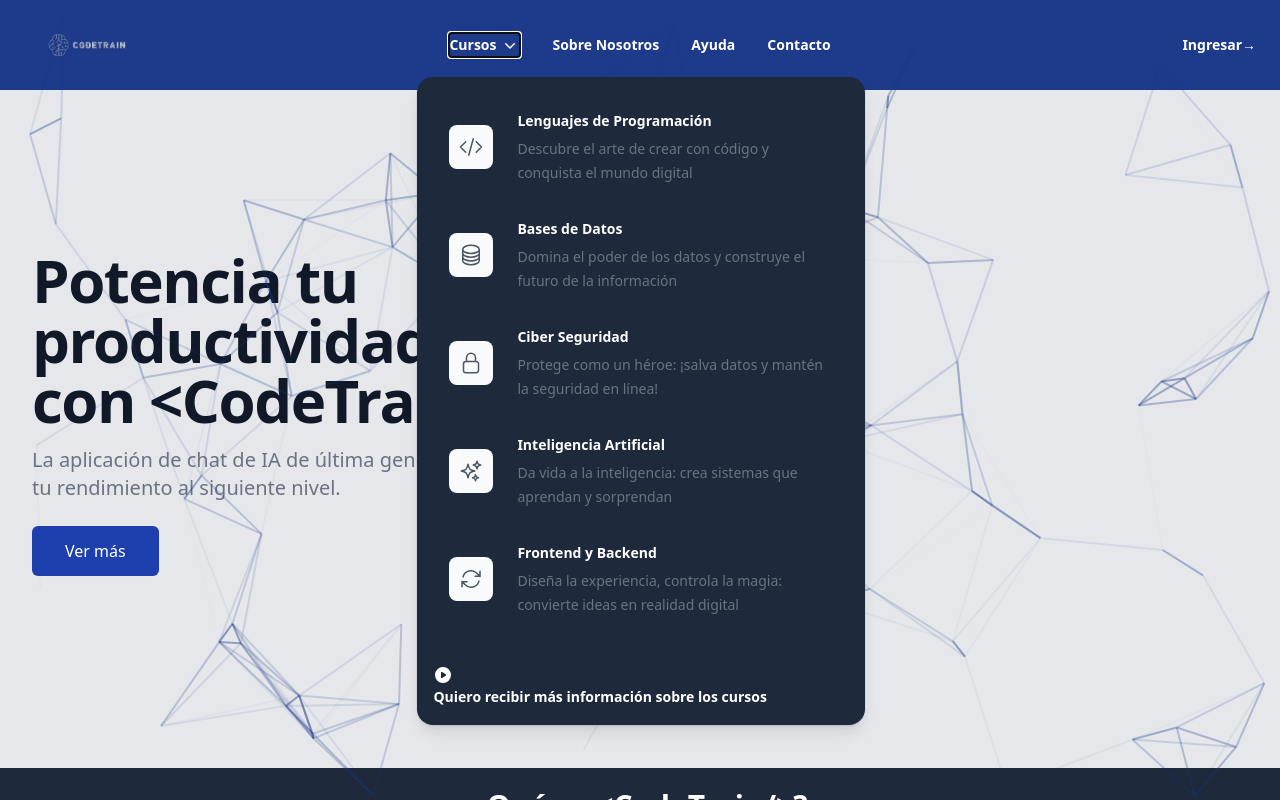
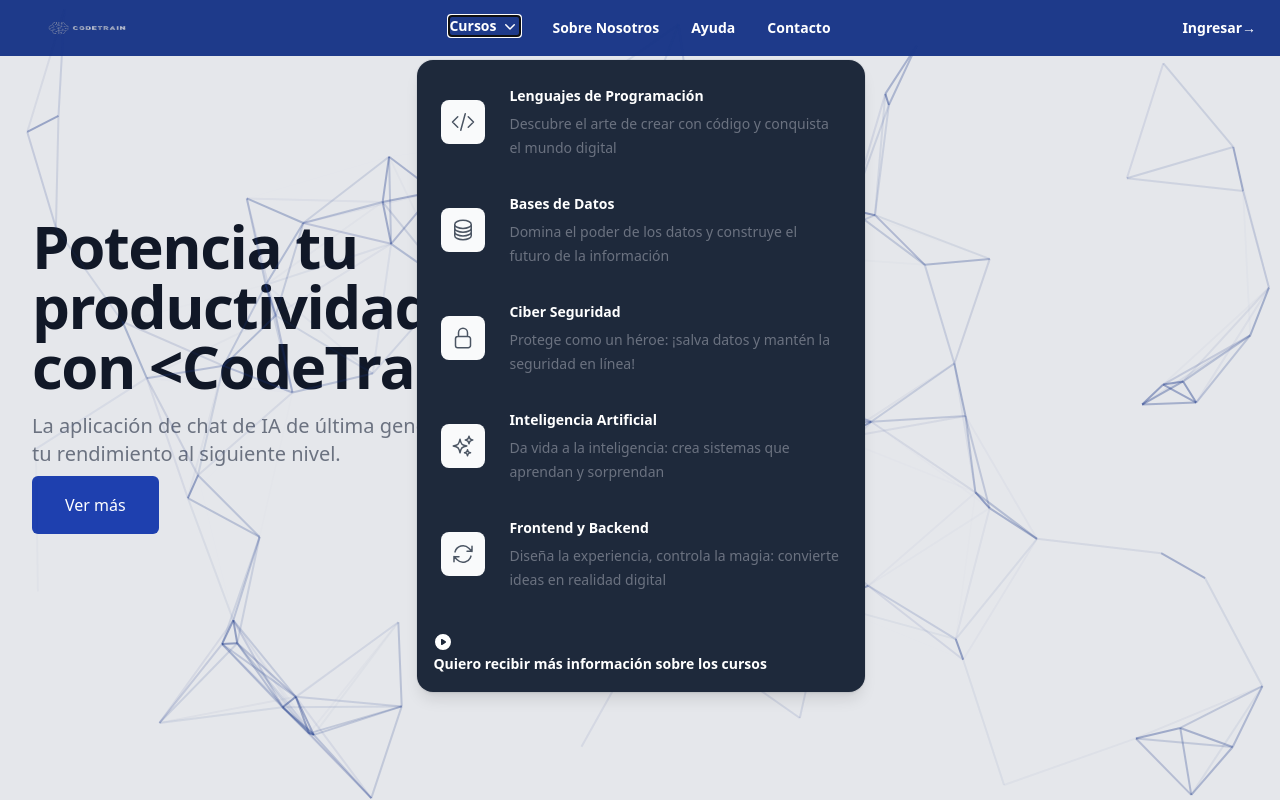
Before and after one commit to AgustinM12/landing-page-seminario, a React (Vite) app in the folder client/: page / in a window 1280 px wide. Both pictures are taken after a click on the button "Cursos". Shown: the top 800 px of the page. Built offline with nearby package versions, Linux system fonts and the light colour scheme.

Commit message:
se ajusto el front

```diff
--- a/client/src/App.css
+++ b/client/src/App.css
@@ -2,13 +2,8 @@
 @tailwind components;
 @tailwind utilities;
 
-body {
-    color: #fff;
-    background: #1f1934
-}
-
-/* main{
+.main{
     background: #393a47;
     height: 100vh;
     height: 100dvh;
-} */
+}
--- /dev/null
+++ b/client/src/components/FlipCard.component.jsx
@@ -0,0 +1,22 @@
+export const FlipCardComponent = ({ img = "", title = "", description = "", list = [] }) => {
+    return (
+        <div className="group/sub h-56 w-64 [perspective:1000px]">
+            <div className="relative h-full w-full rounded-xl shadow-xl transition-all duration-500 [transform-style:preserve-3d] group-hover/sub:[transform:rotateY(180deg)] bg-slate-200">
+
+                <div className="absolute inset-0">
+                    <img className="h-full w-full rounded-xl object-fill shadow-black/40" src={img} alt={description} />
+                </div>
+                <div className="absolute inset-0 h-full w-full rounded-xl bg-black px-2 text-center text-slate-200 [transform:rotateY(180deg)] [backface-visibility:hidden] overflow-auto hide-scrollbar">
+                    <h4 className="font-bold text-xl underline pt-2">{title}</h4>
+                    <p>¿Qué temas abarca?</p>
+                    <p>{description}</p>
+                    <div className="flex flex-col justify-start">
+                        {list.map((item, key) => (
+                            <li className="text-left" key={key}>{item}</li>
+                        ))}
+                    </div>
+                </div>
+            </div>
+        </div>
+    )
+}
--- a/client/src/components/layout/Header.component.jsx
+++ b/client/src/components/layout/Header.component.jsx
@@ -35,13 +35,15 @@ const Header = () => {
   const [mobileMenuOpen, setMobileMenuOpen] = useState(false);
 
   return (
-    <header className="bg-blue-900">
-      <nav className="mx-auto flex flex-wrap max-w-7xl items-center justify-between p-1 lg:px-6" aria-label="Global">
+    <header className="bg-blue-900 max-h-24">
+      <nav className="mx-auto flex flex-wrap max-w-screen items-center justify-between p-1 lg:px-6" aria-label="Global">
         <div className="flex lg:flex-1">
           <a className="-m-2.5 p-2.5" href="#">
-            <img className="w-32 " src={logo} alt="Logo" />
+            <img className="w-32 h-12" src={logo} alt="Logo" />
           </a>
         </div>
+
+        {/* //! BURGER MENU */}
         <div className="flex lg:hidden">
           <button
             type="button"
@@ -52,9 +54,11 @@ const Header = () => {
             <Bars3Icon className="h-6 w-6" aria-hidden="true" />
           </button>
         </div>
+
+
         <Popover.Group className="hidden lg:flex lg:gap-x-8">
           <Popover className="relative">
-            <Popover.Button className="flex items-center gap-x-1 text-sm font-semibold leading-6 text-white button hover:text-cyan-400 ">
+            <Popover.Button className="flex items-center gap-x-1 text-sm font-semibold leading-4 text-white button hover:text-cyan-400 ">
               Cursos
               <ChevronDownIcon className="h-5 w-5 flex-none text-white" aria-hidden="true" />
             </Popover.Button>
@@ -69,7 +73,7 @@ const Header = () => {
               leaveTo="opacity-0 translate-y-1"
             >
               <Popover.Panel className="absolute -left-8 top-full z-10 mt-5 w-screen max-w-md overflow-hidden rounded-2xl bg-slate-800 shadow-lg ring-1 ring-gray-900/5">
-                <div className="p-4">
+                <div className="p-2">
                   {cursos.map((item) => (
                     <div
                       key={item.name}
@@ -114,13 +118,21 @@ const Header = () => {
             Contacto
           </a>
         </Popover.Group>
+
+
         <div className="hidden lg:flex lg:flex-1 lg:justify-end">
           <a href="/login" className="text-sm font-semibold leading-6 text-white button hover:text-cyan-400 ">
             Ingresar <span aria-hidden="true">&rarr;</span>
           </a>
         </div>
       </nav>
-      <Dialog className="lg:hidden" open={mobileMenuOpen} onClose={setMobileMenuOpen}>
+
+
+    </header>
+  );
+};
+
+{/*     <Dialog className="lg:hidden" open={mobileMenuOpen} onClose={setMobileMenuOpen}>
   <div className="fixed inset-0 z-10" />
   <Dialog.Panel className="fixed inset-y-0 right-0 z-10 w-full overflow-y-auto bg-white px-6 py-6 sm:max-w-sm sm:ring-1 sm:ring-gray-900/10">
     <div className="flex items-center justify-between">
@@ -189,9 +201,5 @@ const Header = () => {
       </div>
     </div>
   </Dialog.Panel>
-      </Dialog>
-    </header>
-  );
-};
-
+</Dialog> */}
 export default Header;
--- a/client/src/components/layout/Lottie.component.jsx
+++ b/client/src/components/layout/Lottie.component.jsx
@@ -1,12 +1,11 @@
 import '@dotlottie/player-component';
 
 const LottiePlayer = () => (
-  <div className="flex justify-center items-center">
+  <div className="flex justify-center items-center w-64 h-64">
     <dotlottie-player
       src="https://lottie.host/6dab2974-ed43-41fd-9edf-f8d028e9be76/Hwflngfjhb.json"
       background="transparent"
       speed="1"
-      style={{ width: '500px', height: '400px' }}
       loop
       autoplay>
     </dotlottie-player>
--- /dev/null
+++ b/client/src/data/cursos.js
@@ -0,0 +1,75 @@
+export const temas = [
+    {
+        url: "https://encrypted-tbn0.gstatic.com/images?q=tbn:ANd9GcQQZJbhqxNeimCkKbolvoob4pdmMtdfsn8PqA&s",
+
+        titulo: "JavaScript-Introducción",
+        url: "https://encrypted-tbn0.gstatic.com/images?q=tbn:ANd9GcQQZJbhqxNeimCkKbolvoob4pdmMtdfsn8PqA&s",
+        temas: [
+            "Variables y tipos de datos.",
+            "Operadores básicos (+, -, *, /, etc.).",
+            "Comentarios y convenciones de código.",
+        ]
+    },
+    {
+        titulo: "JavaScript-Basico",
+        url: "https://encrypted-tbn0.gstatic.com/images?q=tbn:ANd9GcQQZJbhqxNeimCkKbolvoob4pdmMtdfsn8PqA&s",
+        temas: [
+            "Variables y tipos de datos.",
+            "Operadores básicos (+, -, *, /, etc.).",
+            "Comentarios y convenciones de código.",
+        ]
+    },
+    {
+        titulo: "JavaScript-Arrays",
+        url: "https://encrypted-tbn0.gstatic.com/images?q=tbn:ANd9GcQQZJbhqxNeimCkKbolvoob4pdmMtdfsn8PqA&s",
+        temas: [
+            "Definición y manipulación.",
+            "Métodos y operaciones comunes (push, pop, slice, etc.)",
+        ]
+    },
+    {
+        titulo: "JavaScript-Objects",
+        url: "https://encrypted-tbn0.gstatic.com/images?q=tbn:ANd9GcQQZJbhqxNeimCkKbolvoob4pdmMtdfsn8PqA&s",
+        temas: [
+            "Creación de objetos.",
+            "Propiedades y métodos.",
+        ]
+    },
+    {
+        titulo: "Python-Introducción",
+        url: "https://upload.wikimedia.org/wikipedia/commons/thumb/c/c3/Python-logo-notext.svg/640px-Python-logo-notext.svg.png",
+        temas: [
+            "Variables y tipos de datos.",
+            "Operadores básicos.",
+            "Comentarios y convenciones de código."
+        ]
+    },
+    {
+        titulo: "Python-Estrucutas de control",
+        url: "https://upload.wikimedia.org/wikipedia/commons/thumb/c/c3/Python-logo-notext.svg/640px-Python-logo-notext.svg.png",
+        temas: [
+            "if, elif, else.",
+            "Operadores lógicos (and, or, not).",
+            "bucle for.",
+            "bucle while.",
+            "Control de bucles (break, continue).",
+        ]
+    },
+    {
+        titulo: "Python-Funciones",
+        url: "https://upload.wikimedia.org/wikipedia/commons/thumb/c/c3/Python-logo-notext.svg/640px-Python-logo-notext.svg.png",
+        temas: [
+            "Definición de funciones.",
+            "Parámetros y argumentos.",
+            "Retorno de valores.",
+        ]
+    },
+    {
+        titulo: "Python-Manejo de errores",
+        url: "https://upload.wikimedia.org/wikipedia/commons/thumb/c/c3/Python-logo-notext.svg/640px-Python-logo-notext.svg.png",
+        temas: [
+            "Manejo de errores con try-except.",
+            "Uso de finally y raise.",
+        ]
+    }
+]
--- a/client/src/pages/Index.jsx
+++ b/client/src/pages/Index.jsx
@@ -5,11 +5,22 @@ import CoverParticulas from '../components/layout/Particulas.component.jsx';
 import LottiePlayer from '../components/layout/Lottie.component.jsx';
 import CourseCard from '../pages/Cursos.jsx'
 import { HorizontalCardComponent } from "../components/HorizontalCard.component.jsx"
+import { FlipCardComponent } from "../components/FlipCard.component.jsx"
 import { useEffect, useState, useRef } from 'react';
+import { temas } from "../data/cursos.js"
 
 export const Index = () => {
   const [isContentVisible, setIsContentVisible] = useState(false);
   const secondSectionRef = useRef(null);
+
+  const getRandomThree = (arr) => {
+    // Clonar el array original para no modificarlo
+    const shuffled = [...arr].sort(() => 0.5 - Math.random());
+    // Devolver los primeros tres elementos del array mezclado
+    return shuffled.slice(0, 3);
+  };
+
+  const randomTemas = getRandomThree(temas);
 
   useEffect(() => {
     if (isContentVisible) {
@@ -33,11 +44,11 @@ export const Index = () => {
   return (
     <>
       <Header />
-      <main className="mt-minus-20 align-items-center bg-gray-200">
-        <section>
+      <main className="mt-minus-20 align-items-center bg-gray-200" onDoubleClick={handleViewMoreClick}>
+        <section className='h-screen'>
           <div className="pb-80 pt-16 sm:pb-40 sm:pt-24 lg:pb-48 lg:pt-40">
             <div className="relative mx-auto max-w-7xl px-4 sm:static sm:px-6 lg:px-8">
-              <div className="sm:max-w-lg">
+              <div className="sm:max-w-lg pb-2">
                 <h1 className="text-4xl font-bold tracking-tight text-gray-900 sm:text-6xl">
                   Potencia tu productividad con  &lt;CodeTrain/&gt;
                 </h1>
@@ -45,22 +56,25 @@ export const Index = () => {
                   La aplicación de chat de IA de última generación, lleva tu rendimiento al siguiente nivel.
                 </p>
               </div>
+
+              {/* //* ROBOT */}
               <div className="absolute transform sm:left-1/2 sm:top-0 sm:translate-x-8 lg:left-1/2 lg:top-1/2 lg:-translate-y-1/2 lg:translate-x-8">
                 <div className="relative">
                   <div className=" flex-shrink-0 grid-cols-5 gap-y-10 lg:gap-y-5 ">
                     <div className="p-10 w-full overflow-hidden rounded-lg">
-                      <div className="mt-4 h-auto w-auto max-w-full max-h-full object-cover object-center  ">
+                      <div className="h-auto w-auto max-w-full max-h-full object-cover object-center">
                         <LottiePlayer />
                       </div>
                     </div>
                   </div>
                 </div>
               </div>
-              <br />
+
               <button
                 onClick={handleViewMoreClick}
-                className="inline-block rounded-md border border-transparent bg-blue-800 px-8 py-3 text-center font-medium text-white hover:bg-blue-900"
+                className="inline-block rounded-md border border-transparent bg-blue-800 px-8 py-4 text-center font-medium text-white hover:bg-blue-900"
               >Ver más</button>
+
             </div>
           </div>
           <CourseCard />
@@ -69,21 +83,38 @@ export const Index = () => {
 
         {/* //! MAS INFORMACION */}
         <section ref={secondSectionRef} className='bg-slate-800 text-center pt-5 p-10'>
-          <h1 className='font-bold text-center text-3xl pb-20'>¿Qué es &lt;CodeTrain/&gt;?</h1>
+          <h1 className='font-bold text-center text-white text-3xl pb-20'>¿Qué es &lt;CodeTrain/&gt;?</h1>
 
           <div className='flex flex-col space-y-5'>
-            <HorizontalCardComponent orientation={1} cardTitle='¿Sobre que va la plataforma?' title='' description='CodeTrain es una plataforma inteligente e interactiva para la enseñanza de programación que incorpora interacción con modelos IA de lenguaje multimodal, capaz de ofrecer un entorno enriquecedor y dinámico para aprender a programar de manera efectiva y atractiva.
+            <HorizontalCardComponent orientation={1} img='https://th.bing.com/th/id/OIP.OC4Bv5A3iYKPvSQFaWjwVwHaHc?w=634&h=638&rs=1&pid=ImgDetMain' cardTitle='¿Sobre que va la plataforma?' title='¡Conoce a &lt;CodeTrain/&gt;!' description='CodeTrain es una plataforma inteligente e interactiva para la enseñanza de programación que incorpora interacción con modelos IA de lenguaje multimodal, capaz de ofrecer un entorno enriquecedor y dinámico para aprender a programar de manera efectiva y atractiva.
             No solo proporcionamos instrucción y recursos educativos, sino que también facilitamos la interacción directa con un asistente de inteligencia artificial para resolver dudas, obtener ejemplos de código y practicar la escritura de programas y probarlos en tiempo real.' />
 
-            <HorizontalCardComponent cardTitle='¿Qué cursos ofrecemos?' title='Algunos de nuestros cursos disponibles al publico'>
+            <HorizontalCardComponent cardTitle='¿Qué cursos ofrecemos?' img='https://th.bing.com/th/id/OIP.OC4Bv5A3iYKPvSQFaWjwVwHaHc?w=634&h=638&rs=1&pid=ImgDetMain' title='Algunos de nuestros cursos disponibles al publico'>
+
+              {
+                randomTemas?.map((tema, key) => (
+                  <FlipCardComponent img={tema?.url} title={tema?.titulo} list={tema?.temas} />
+                ))
+              }
 
             </HorizontalCardComponent>
 
-            <HorizontalCardComponent orientation={1} cardTitle='¿De que funcionalidades dispondras?' title='' description='' />
+            <HorizontalCardComponent orientation={1} img='https://th.bing.com/th/id/OIP.OC4Bv5A3iYKPvSQFaWjwVwHaHc?w=634&h=638&rs=1&pid=ImgDetMain' cardTitle='¿De que funcionalidades dispondras?' title='Las principales funcionalidades de nuestra plataforma son:' >
+              <div className='flex flex-col justify-start text-start'>
+                <li>Editor de Codigo Integrado (IDE): </li>
+                <p></p>
+
+                <li>Generacion de actividades de manera adaptativa: </li>
+                <p></p>
+
+                <li>Mentoria y correccion 24/7:</li>
+                <p></p>
+              </div>
+            </HorizontalCardComponent>
           </div>
         </section>
       </main>
-      {/* <MyFooter /> */}
+      <MyFooter />
     </>
   );
 };
--- a/client/tailwind.config.js
+++ b/client/tailwind.config.js
@@ -14,5 +14,18 @@ export default {
     "gradient-cover":
       "linear-gradient(90.21deg, rgba(170, 54, 124, 0.5) -5.91%, rgba(74, 47, 189, 0.5) 111.58%)",
   },
-  plugins: [],
+  plugins: [
+    function ({ addUtilities }) {
+      const newUtilities = {
+        '.hide-scrollbar': {
+          '-ms-overflow-style': 'none',  // IE and Edge
+          'scrollbar-width': 'none',     // Firefox
+        },
+        '.hide-scrollbar::-webkit-scrollbar': {
+          display: 'none',  // Chrome, Safari, and Opera
+        },
+      }
+      addUtilities(newUtilities, ['responsive', 'hover'])
+    },
+  ],
 }
```
Also changed, not shown: client/src/components/HorizontalCard.component.jsx (+16 -15 lines), 1 other file (tests, documents, lock files or other folders). Lines whose indentation alone changed are shown as unchanged.
